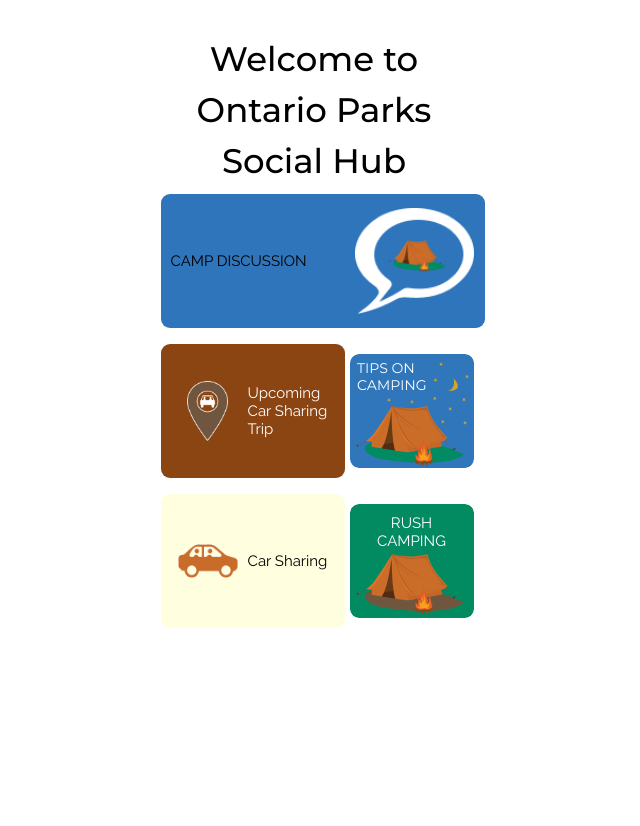
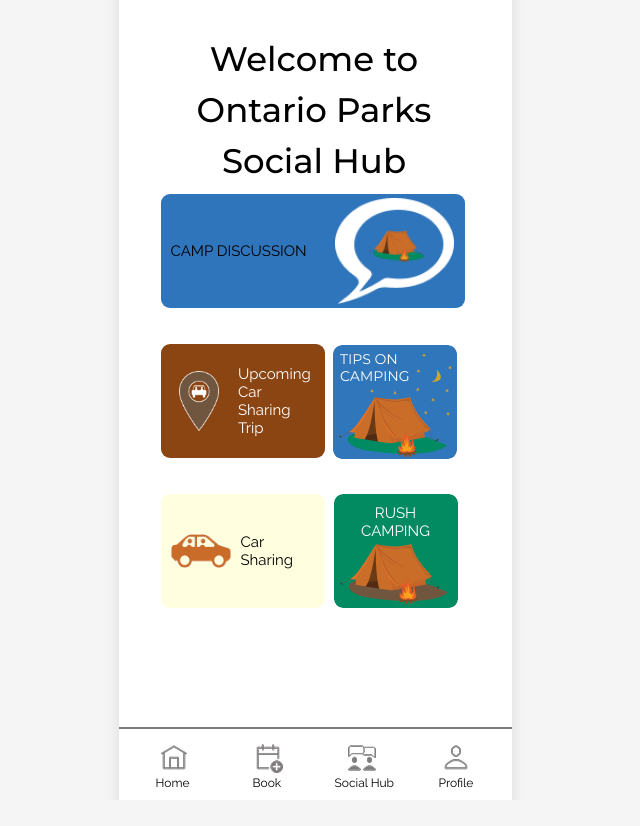
Before and after one commit to NeerajCR7-web/ixd-1, a plain HTML site: page index.html in a window 1280 px wide. Shown: the whole page, without its empty margins (325-965 px from the left). After the commit the page ends 800 px from the top, so only its background shows below. Drawn offline with Linux system fonts and the light colour scheme.

```diff
--- a/index.html
+++ b/index.html
@@ -1,27 +1,41 @@
 <!DOCTYPE html>
 <html lang="en">
 <head>
-    <meta charset="UTF-8">
-    <meta name="viewport" content="width=device-width, initial-scale=1.0">
+  <meta charset="UTF-8" />
+  <meta name="viewport" content="width=device-width, initial-scale=1.0" />
   <title>Ontario Parks Social Hub</title>
-    <link href="https://fonts.googleapis.com/css2?family=Montserrat:wght@500&family=Raleway&display=swap" rel="stylesheet">
+  <link href="https://fonts.googleapis.com/css2?family=Montserrat:wght@500&family=Raleway&display=swap" rel="stylesheet" />
   <style>
+    * {
+      box-sizing: border-box;
+      margin: 0;
+      padding: 0;
+    }
+
+    html, body {
+      width: 100%;
+      height: 100%;
+      overflow-x: hidden;
+      font-family: 'Raleway', sans-serif;
+      background: #f5f5f5;
+    }
+
     body {
-            margin: 0;
-            font-family: 'Raleway', sans-serif;
-            background: white;
       display: flex;
       justify-content: center;
       align-items: center;
-            height: 100vh;
     }
+
     .container {
-            width: 393px;
-            height: 852px;
+      width: 100%;
+      max-width: 393px;
+      min-height: 852px;
+      background: white;
       position: relative;
-            background: white;
       overflow: hidden;
+      box-shadow: 0 0 15px rgba(0, 0, 0, 0.1);
     }
+
     .welcome-text {
       width: 341px;
       position: absolute;
@@ -35,6 +49,7 @@
       line-height: 1.5;
       margin-bottom: 50px;
     }
+
     .content-box {
       position: absolute;
       background: rgba(217, 217, 217, 0);
@@ -44,25 +59,30 @@
       cursor: pointer;
       border-radius: 9px;
     }
+
     .content-box.large {
       width: 304px;
       height: 114px;
     }
+
     .content-box.small {
       width: 164px;
       height: 114px;
     }
+
     .content-box.tips {
       width: 124px;
       height: 114px;
     }
+
     .content-text {
       text-align: center;
-            color: black;
+      color: rgb(255, 255, 255);
       font-family: 'Raleway', sans-serif;
       font-size: 15px;
       font-weight: 400;
     }
+
     .social-hub-box {
       left: 42px;
       top: 220px;
@@ -74,43 +94,49 @@
       width: 304px;
       height: 114px;
     }
+
     .upcoming-trip-box {
       left: 42px;
-            top: 370px;  /* Increased from 350px */
+      top: 370px;
       display: flex;
       align-items: center;
       padding: 10px;
       background: #8B4513;
       height: 114px;
     }
+
     .tips-box {
-            left: 231px;
-            top: 380px;  /* Increased from 350px */
+      left: 214px;
+      top: 371px;
     }
+
     .car-sharing-box {
       left: 42px;
-            top: 520px;  /* Increased from 480px */
+      top: 520px;
       display: flex;
       align-items: center;
       padding: 10px;
       background: #FFFFE0;
       height: 114px;
     }
+
     .rush-camping-box {
-            left: 231px;
-            top: 530px;  /* Increased from 480px */
+      left: 215px;
+      top: 520px;
       display: flex;
       flex-direction: column;
       align-items: center;
       justify-content: center;
       position: relative;
     }
+
     .content-box img {
       width: 100%;
       height: 100%;
       object-fit: cover;
       border-radius: 9px;
     }
+
     .upcoming-trip-box img,
     .car-sharing-box img {
       width: 60px;
@@ -118,16 +144,19 @@
       margin-right: 10px;
       object-fit: contain;
     }
+
     .upcoming-trip-box .content-text {
       text-align: left;
       font-size: 15px;
       color: white;
     }
+
     .car-sharing-box .content-text {
       text-align: left;
       font-size: 15px;
       color: black;
     }
+
     .rush-camping-box .content-text {
       position: absolute;
       top: 10px;
@@ -138,17 +167,20 @@
       font-weight: 400;
       text-align: center;
     }
+
     .social-hub-box img {
       width: 120px;
       height: 120px;
       object-fit: contain;
     }
+
     .social-hub-box .content-text {
       text-align: left;
       font-size: 15px;
       color: black;
       font-weight: 400;
     }
+
     .footer-icons {
       display: flex;
       justify-content: space-between;
@@ -157,6 +189,7 @@
       position: absolute;
       bottom: 20px;
     }
+
     .footer-icon {
       width: 45px;
       height: 45px;
@@ -164,33 +197,97 @@
       position: relative;
       border-radius: 9px;
     }
+
     .footer-icon-inner {
       position: absolute;
       background: black;
     }
+
     .footer-icon1-inner {
       width: 36.93px;
       height: 42.05px;
       left: 4.37px;
       top: 2.95px;
     }
+
     .footer-icon2-inner {
       width: 41.67px;
       height: 37.50px;
       left: 4.17px;
       top: 6.25px;
     }
+
     .footer-icon3-inner {
       width: 33.31px;
       height: 39.62px;
       left: 5.55px;
       top: 3.96px;
     }
+
     .footer-icon4-inner {
       width: 33.33px;
       height: 33.33px;
       left: 8.33px;
       top: 8.33px;
+    }
+
+    .navbar {
+            width: 393px;
+            height: 62px;
+            left: 0px;
+            top: 754px;
+            position: absolute;
+        }
+
+        .nav-icons {
+            left: 40px;
+            top: 15px;
+            position: absolute;
+            justify-content: flex-start;
+            align-items: center;
+            gap: 64px;
+            display: inline-flex;
+        }
+
+        .nav-icon {
+            width: 30px;
+            height: 30px;
+            cursor: pointer;
+        }
+
+        .nav-label {
+            position: absolute;
+            color: black;
+            font-size: 12px;
+            font-family: 'Raleway', sans-serif;
+            font-weight: 400;
+        }
+
+        .home-label {
+            left: 37px;
+            top: 48px;
+        }
+
+        .book-label {
+            left: 134px;
+            top: 48px;
+        }
+
+        .social-label {
+            left: 216px;
+            top: 48px;
+        }
+
+        .profile-label {
+            left: 320px;
+            top: 48px;
+        }
+
+        .nav-divider {
+            width: 393px;
+            height: 0px;
+            outline: 0.20px #7E7B7B solid;
+            outline-offset: -0.10px;
         }
   </style>
 </head>
@@ -200,29 +297,40 @@
 
     <div class="content-box large social-hub-box" onclick="window.location.href='discussion.html'">
       <div class="content-text">CAMP DISCUSSION</div>
-            <img src="images/social-hub.png" alt="Social Hub">
+      <img src="images/social-hub.png" alt="Social Hub" />
     </div>
 
     <div class="content-box small upcoming-trip-box">
-            <img src="images/upcoming-trip.png" alt="Upcoming Trip Logo">
+      <img src="images/upcoming-trip.png" alt="Upcoming Trip Logo" />
       <div class="content-text">Upcoming<br/>Car Sharing<br/>Trip</div>
     </div>
 
     <div class="content-box tips tips-box">
-            <img src="images/tips.png" alt="Tips">
+      <img src="images/tips.png" alt="Tips" />
     </div>
 
     <div class="content-box small car-sharing-box" onclick="window.location.href='car-sharing.html'">
-            <img src="images/car-sharing.png" alt="Car Sharing">
+      <img src="images/car-sharing.png" alt="Car Sharing" />
       <div class="content-text">Car Sharing</div>
     </div>
 
     <div class="content-box tips rush-camping-box">
-            <img src="images/rush-camping.png" alt="Rush Camping">
+      <img src="images/rush-camping.png" alt="Rush Camping" />
       <div class="content-text">RUSH CAMPING</div>
     </div>
-
-
+    <div class="navbar">
+      <div class="nav-divider"></div>
+      <div class="nav-icons">
+          <img class="nav-icon" src="images/Home.png" alt="Home" onclick="window.location.href='index.html'">
+          <img class="nav-icon" src="images/Calendar Plus.png" alt="Book">
+          <img class="nav-icon" src="images/Collaboration.png" alt="Social Hub">
+          <img class="nav-icon" src="images/User.png" alt="Profile">
+      </div>
+      <div class="nav-label home-label">Home</div>
+      <div class="nav-label book-label">Book</div>
+      <div class="nav-label social-label">Social Hub</div>
+      <div class="nav-label profile-label">Profile</div>
+  </div>
   </div>
 </body>
 </html>
```
Also changed, not shown: car-sharing.html (+24 -3 lines), confirmation.html (+67 -7 lines), main.html (+0 -1 lines), reviews.html (+4 -4 lines). Lines whose indentation alone changed are shown as unchanged.
